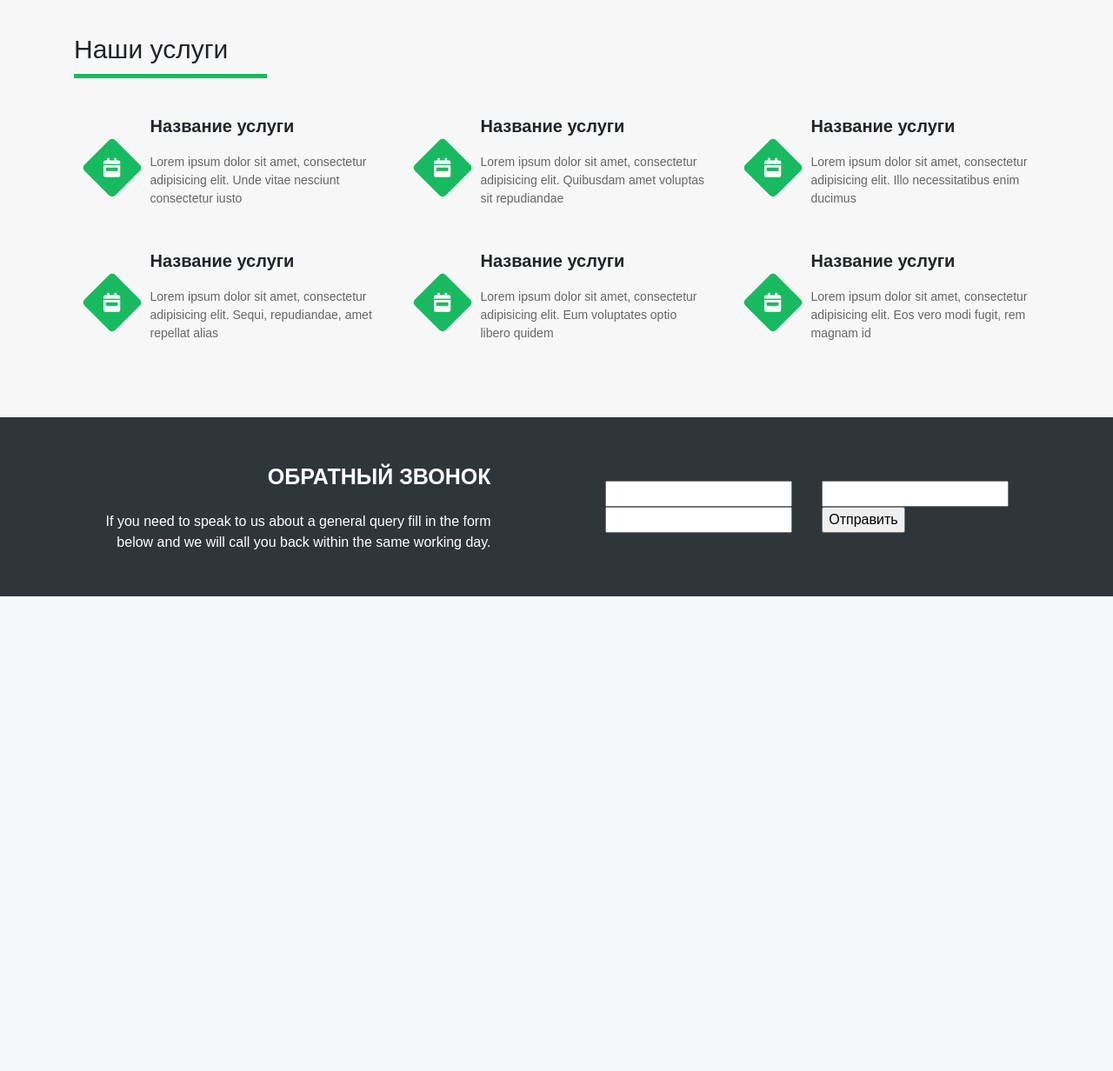
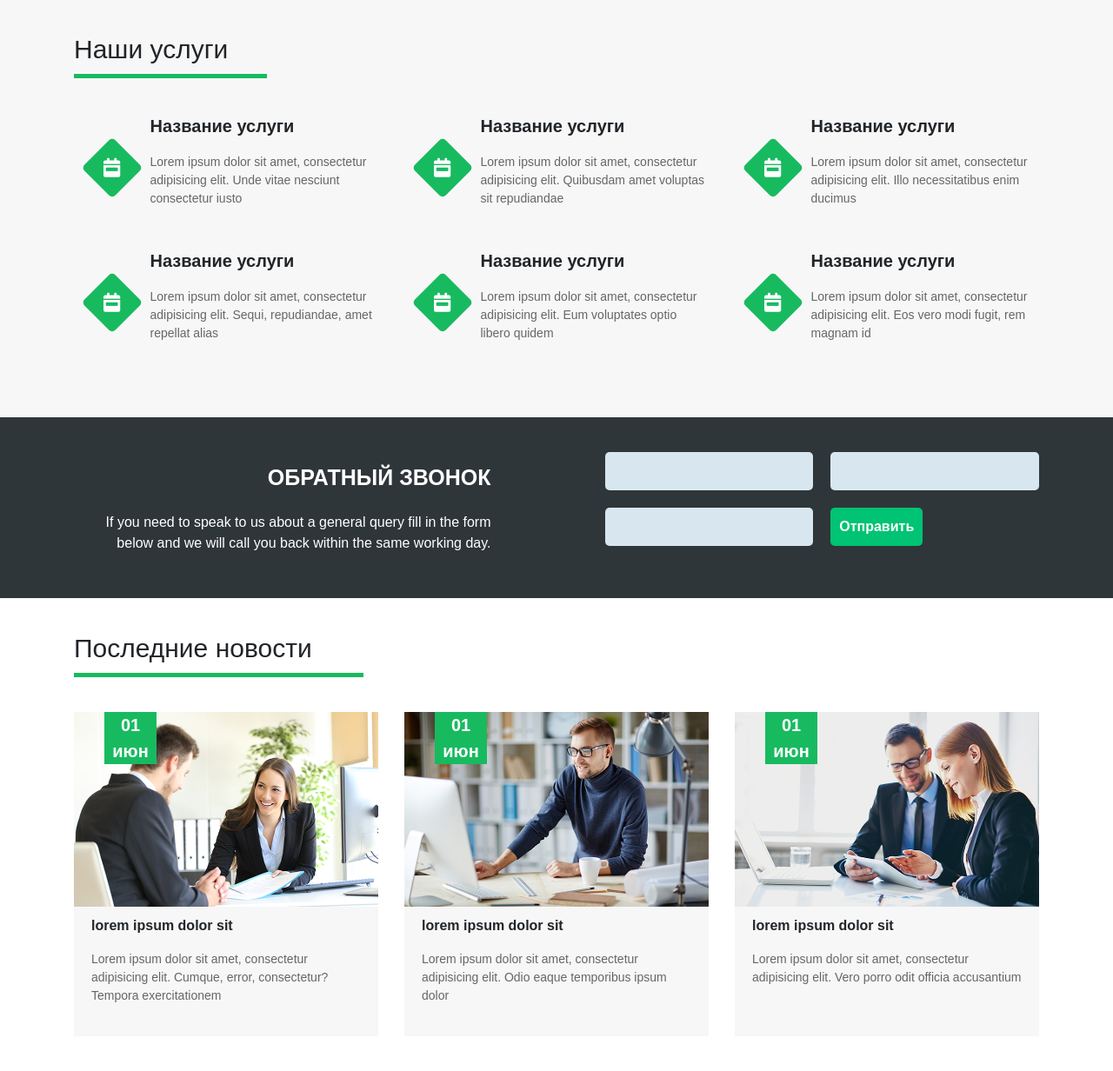
Before and after one commit to baglansariev/corp, a PHP site: page / in a window 1280 px wide. Shown: the part 1023-2255 px from the top of the page at 87% size. Before the commit the page ends 1709 px from the top, so only its background shows below. Run offline with PHP 8.4, Linux system fonts and the light colour scheme; data that the repository does not hold is empty; some libraries are stand-ins or nearby versions; some web fonts are replaced.

```diff
--- a/application/views/Main/index.php
+++ b/application/views/Main/index.php
@@ -1,7 +1,7 @@
 <div class="main-slider">
 	<i class="fas fa-chevron-left"></i>
 	<i class="fas fa-chevron-right"></i>
-	<div class="slider-viewport">
+	<div class="slider-viewport" data-current="0">
 		<div class="slider-image">
 			<img src="/public/images/1.jpg" alt="">
 		</div>
@@ -174,9 +174,74 @@
 				</div>
 				<div>
 					<input name="email" type="text">
-					<input type="submit" value="Отправить">
+					<input class="info-btn" type="submit" value="Отправить">
 				</div>
 			</form>
 		</div>
 	</div>
 </div>
+<div class="latest-news container">
+	<h4>Последние новости</h4>
+	<div class="row">
+		<div class="one-news col-xlg-4 col-lg-4">
+			<div class="news-image">
+				<a href="">
+					<img src="/public/images/intro-1.jpg" alt="">
+				</a>
+				<span class="date">
+					01 июн
+				</span>
+			</div>
+			<div class="news-text">
+				<p class="news-heading">
+					<a href="">
+						lorem ipsum dolor sit
+					</a>
+				</p>
+				<p class="news-intro-text">
+					Lorem ipsum dolor sit amet, consectetur adipisicing elit. Cumque, error, consectetur? Tempora exercitationem
+				</p>
+			</div>
+		</div>
+		<div class="one-news col-xlg-4 col-lg-4">
+			<div class="news-image">
+				<a href="">
+					<img src="/public/images/intro-2.jpg" alt="">
+				</a>
+				<span class="date">
+					01 июн
+				</span>
+			</div>
+			<div class="news-text">
+				<p class="news-heading">
+					<a href="">
+						lorem ipsum dolor sit
+					</a>
+				</p>
+				<p class="news-intro-text">
+					Lorem ipsum dolor sit amet, consectetur adipisicing elit. Odio eaque temporibus ipsum dolor
+				</p>
+			</div>
+		</div>
+		<div class="one-news col-xlg-4 col-lg-4">
+			<div class="news-image">
+				<a href="">
+					<img src="/public/images/intro-3.jpg" alt="">
+				</a>
+				<span class="date">
+					01 июн
+				</span>
+			</div>
+			<div class="news-text">
+				<p class="news-heading">
+					<a href="">
+						lorem ipsum dolor sit
+					</a>
+				</p>
+				<p class="news-intro-text">
+					Lorem ipsum dolor sit amet, consectetur adipisicing elit. Vero porro odit officia accusantium
+				</p>
+			</div>
+		</div>
+	</div>
+</div>
--- a/public/style/css/main.css
+++ b/public/style/css/main.css
@@ -119,6 +119,7 @@ header{
 }
 .slider-viewport{
 	height: 100%;
+	position: relative;
 }
 .slider-image{
 	width: 100vw;
@@ -138,6 +139,7 @@ header{
 	border: 1px solid #fff;
 	border-radius: 5px;
 	cursor: pointer;
+	z-index: 4;
 }
 .fa-chevron-right{
 	right: 5%;
@@ -153,6 +155,7 @@ header{
 	color: #fff;
 	background-color: #00C373;
 	border-radius: 5px;
+	border: none;
 	font-weight: bolder;
 	transition: all ease 0.4s;
 	cursor: pointer;
@@ -295,13 +298,73 @@ header{
 .callback-content form{
 	width: 45%;
 	display: flex;
-	justify-content: center;
+	justify-content: space-between;
 	align-items: center;
 }
 .callback-content form div{
-	width: 50%;
+	width: 48%;
 	display: flex;
 	flex-direction: column;
 	justify-content: center;
 	align-items: flex-start;
 }
+.callback-content form div input[type="text"]{
+	width: 100%;
+	padding: 10px;
+	border-radius: 5px;
+	border: none;
+	margin-bottom: 20px;
+	background-color: #D8E7EF;
+}
+.callback-content form div input[type="submit"]{
+	margin-bottom: 20px;
+	margin-left: 0;
+}
+.latest-news{
+	padding: 40px 0;
+}
+.latest-news h4{
+	width: 30%;
+	font-size: 30px;
+	border-bottom: 5px solid #18BA60;
+	padding-bottom: 10px;
+	margin-bottom: 40px;
+}
+.news-image{
+	width: 100%;
+	max-height: 60%;
+	overflow: hidden;
+	position: relative;
+}
+.news-image .date{
+	position: absolute;
+	color: #fff;
+	width: 60px;
+	text-align: center;
+	background-color: #18BA60;
+	font-size: 20px;
+	font-weight: bolder;
+	top: 0;
+	left: 10%;
+	display: flex;
+}
+.news-image img{
+	width: 100%;
+	height: auto;
+}
+.news-text{
+	width: 100%;
+	height: 40%;
+	background-color: #F7F7F7;
+	padding: 10px 20px;
+}
+.news-intro-text{
+	font-size: 14px;
+	color: #666;
+}
+.news-heading{
+	font-weight: bolder;
+}
+.news-heading a:hover{
+	color: #18BA60;
+}
```
Also changed, not shown: public/style/js/app.js (+32 -1 lines), 2 other files.
